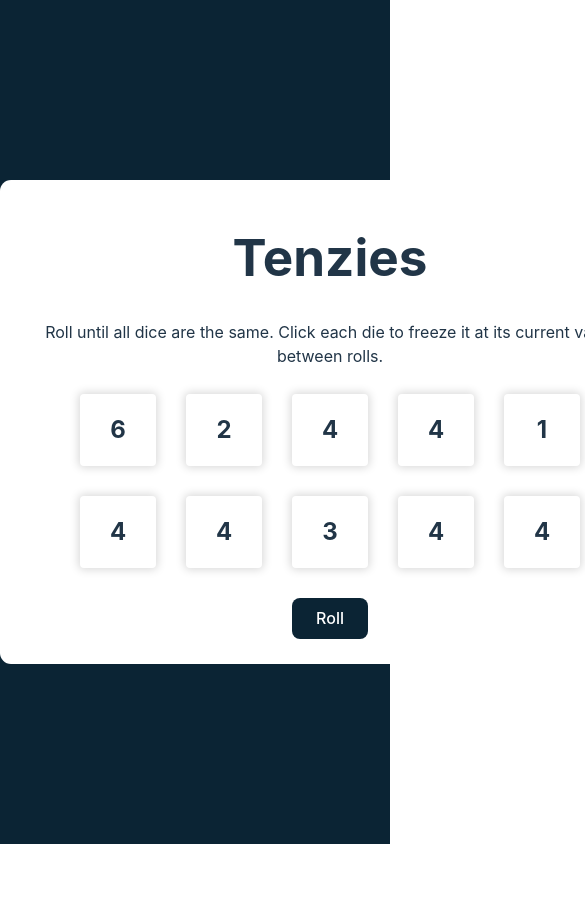
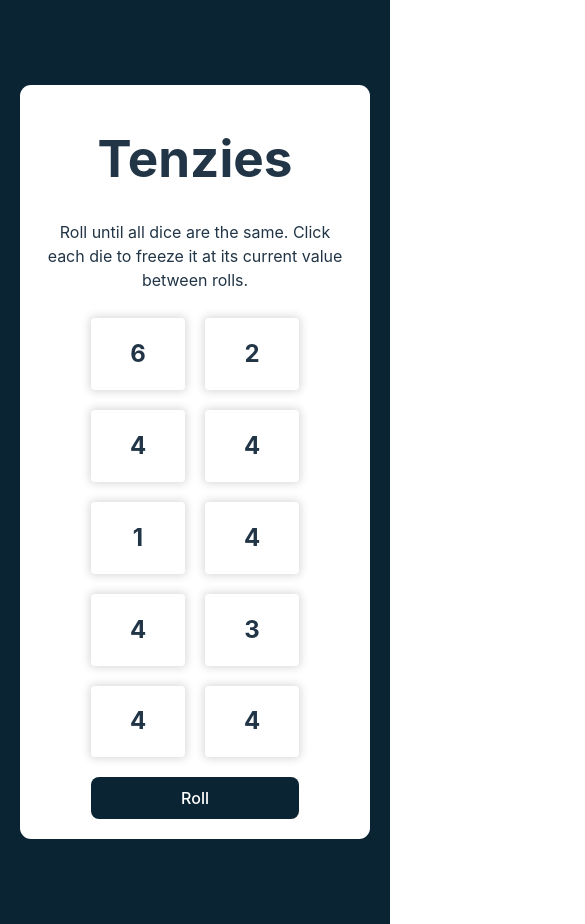
Before and after one commit to Zarriy/tenzies-game, a React (Vite) app: page / in a window 390 px wide. Shown: the top 924 px of the page, 585 px wide, since content can reach past the window. Before the commit the page ends 844 px from the top, so only its background shows below. Built offline with nearby package versions, Linux system fonts and the light colour scheme.

Commit message:
responsiveness issue resolved

```diff
--- a/src/App.css
+++ b/src/App.css
@@ -2,7 +2,7 @@
   margin: 0 auto;
 }
 .game-div {
-  width: 600px;
+  max-width: 600px;
   background-color: white;
   border-radius: 11px;
   padding: 15px 30px;
@@ -30,3 +30,35 @@
 .roll-dice:hover {
   background-color: #340b2eee;
 }
+
+@media screen and (max-width: 660px) {
+  body {
+    padding: 40px 20px;
+  }
+  .game-div {
+    max-width: 400px;
+  }
+  .Dice-Box {
+    grid-template-columns: 1fr 1fr;
+    gap: 20px;
+    width: 300px;
+  }
+  .roll-dice {
+    background-color: #0b2434;
+    color: white;
+    grid-area: 6/1;
+    grid-column: 1/-1;
+  }
+  h1 {
+    font-size: 2.8em;
+  }
+}
+@media screen and (max-width: 430px) {
+  .game-div {
+    width: calc(100% - 40px);
+    padding: 10px 20px;
+  }
+  .Dice-Box {
+    width: calc(80% - 40px);
+  }
+}
```
